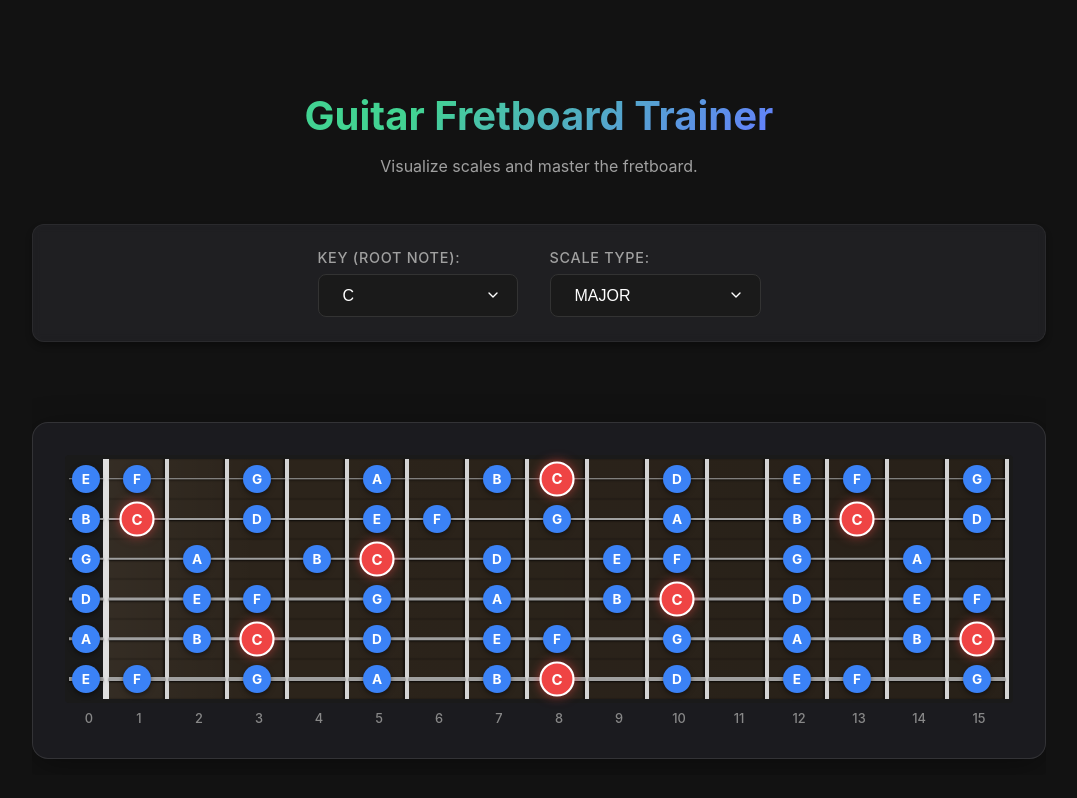
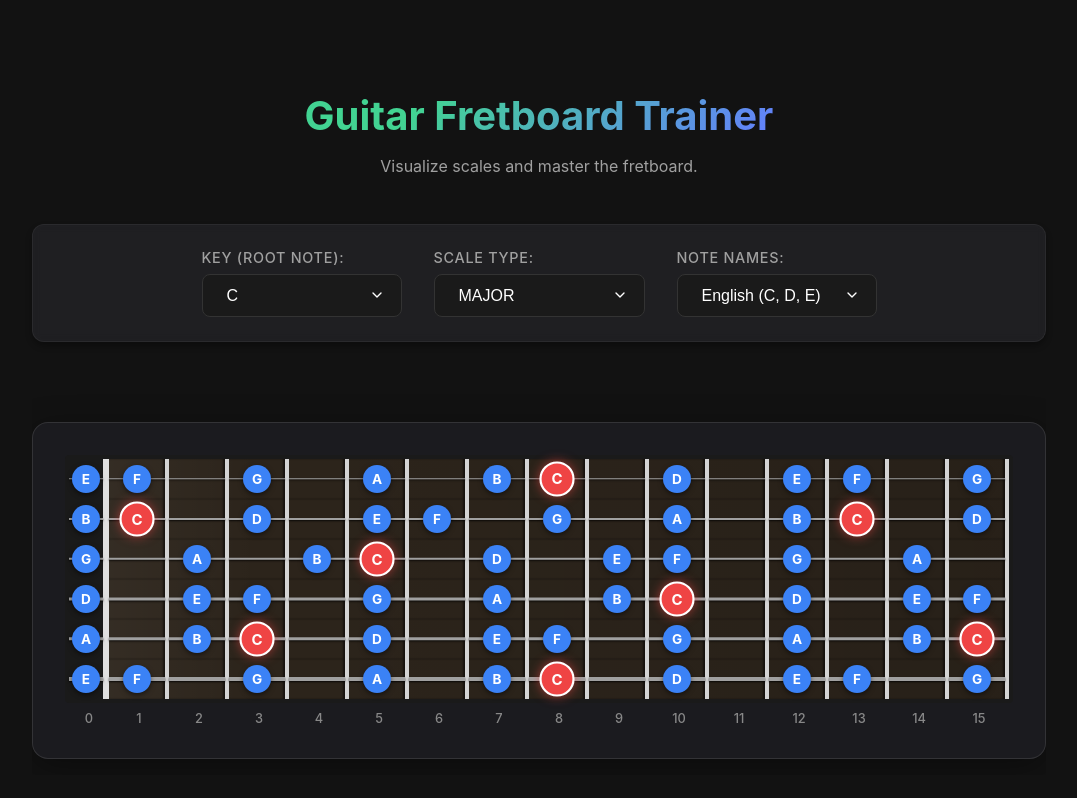
Before and after one commit to francisco-ebi/fretboard-trainer, a React (Vite) app: page / in a window 1280 px wide. Shown: the top 798 px of the page, without its empty margins (101-1178 px from the left). Built offline with nearby package versions, Linux system fonts and the light colour scheme.

Commit message:
feat: added solfege note names

```diff
--- a/src/App.tsx
+++ b/src/App.tsx
@@ -2,11 +2,12 @@ import { useState } from 'react';
 import './App.css'; // We might remove this if we use index.css for everything, but keeping for standard structure
 import Fretboard from './components/Fretboard';
 import Controls from './components/Controls';
-import { getScale, type Note, type ScaleType } from './utils/musicTheory';
+import { getScale, type Note, type ScaleType, type NamingSystem } from './utils/musicTheory';
 
 function App() {
   const [selectedRoot, setSelectedRoot] = useState<Note>('C');
   const [selectedScale, setSelectedScale] = useState<ScaleType>('MAJOR');
+  const [namingSystem, setNamingSystem] = useState<NamingSystem>('ENGLISH');
 
   const scaleNotes = getScale(selectedRoot, selectedScale);
 
@@ -23,12 +24,15 @@ function App() {
           onRootChange={setSelectedRoot}
           selectedScale={selectedScale}
           onScaleChange={setSelectedScale}
+          namingSystem={namingSystem}
+          onNamingSystemChange={setNamingSystem}
         />
 
         <div className="fretboard-wrapper">
           <Fretboard
             selectedRoot={selectedRoot}
             scaleNotes={scaleNotes}
+            namingSystem={namingSystem}
           />
         </div>
       </main>
--- a/src/components/Controls.tsx
+++ b/src/components/Controls.tsx
@@ -1,5 +1,5 @@
 import React from 'react';
-import { CHROMATIC_SCALE, SCALES, type Note, type ScaleType } from '../utils/musicTheory';
+import { CHROMATIC_SCALE, SCALES, type Note, type ScaleType, type NamingSystem } from '../utils/musicTheory';
 import './Controls.css';
 
 interface ControlsProps {
@@ -7,9 +7,18 @@ interface ControlsProps {
     onRootChange: (root: Note) => void;
     selectedScale: ScaleType;
     onScaleChange: (scale: ScaleType) => void;
+    namingSystem: NamingSystem;
+    onNamingSystemChange: (system: NamingSystem) => void;
 }
 
-const Controls: React.FC<ControlsProps> = ({ selectedRoot, onRootChange, selectedScale, onScaleChange }) => {
+const Controls: React.FC<ControlsProps> = ({
+    selectedRoot,
+    onRootChange,
+    selectedScale,
+    onScaleChange,
+    namingSystem,
+    onNamingSystemChange
+}) => {
     return (
         <div className="controls">
             <div className="control-group">
@@ -41,6 +50,18 @@ const Controls: React.FC<ControlsProps> = ({ selectedRoot, onRootChange, selecte
                     ))}
                 </select>
             </div>
+
+            <div className="control-group">
+                <label htmlFor="naming-select">Note Names:</label>
+                <select
+                    id="naming-select"
+                    value={namingSystem}
+                    onChange={(e) => onNamingSystemChange(e.target.value as NamingSystem)}
+                >
+                    <option value="ENGLISH">English (C, D, E)</option>
+                    <option value="SOLFEGE">Solfège (Do, Re, Mi)</option>
+                </select>
+            </div>
         </div>
     );
 };
--- a/src/components/Fretboard.tsx
+++ b/src/components/Fretboard.tsx
@@ -1,16 +1,17 @@
 import React from 'react';
-import { getNoteAtPosition, type Note } from '../utils/musicTheory';
+import { getNoteAtPosition, getNoteName, type Note, type NamingSystem } from '../utils/musicTheory';
 import './Fretboard.css';
 
 interface FretboardProps {
     selectedRoot: Note;
     scaleNotes: Note[];
+    namingSystem: NamingSystem;
 }
 
 const STRINGS = 6;
 const FRETS = 15; // 0 (open) to 15
 
-const Fretboard: React.FC<FretboardProps> = ({ selectedRoot, scaleNotes }) => {
+const Fretboard: React.FC<FretboardProps> = ({ selectedRoot, scaleNotes, namingSystem }) => {
     // Generate the fretboard data structure
     // We want to render strings from High E (top visual) to Low E (bottom visual) usually?
     // Or standard tab view: Top line = High E (String 1), Bottom line = Low E (String 6)
@@ -45,7 +46,7 @@ const Fretboard: React.FC<FretboardProps> = ({ selectedRoot, scaleNotes }) => {
                     {/* The note marker */}
                     {isNoteInScale && (
                         <div className={`note-marker ${isRoot ? 'root-note' : ''}`}>
-                            {note}
+                            {getNoteName(note, namingSystem)}
                         </div>
                     )}
 
--- a/src/utils/musicTheory.ts
+++ b/src/utils/musicTheory.ts
@@ -1,4 +1,20 @@
 export type Note = string;
+export type NamingSystem = 'ENGLISH' | 'SOLFEGE';
+
+const SOLFEGE_MAP: Record<string, string> = {
+    'C': 'Do', 'C#': 'Do#',
+    'D': 'Re', 'D#': 'Re#',
+    'E': 'Mi',
+    'F': 'Fa', 'F#': 'Fa#',
+    'G': 'Sol', 'G#': 'Sol#',
+    'A': 'La', 'A#': 'La#',
+    'B': 'Si'
+};
+
+export const getNoteName = (note: Note, system: NamingSystem): string => {
+    if (system === 'ENGLISH') return note;
+    return SOLFEGE_MAP[note] || note;
+};
 
 export const CHROMATIC_SCALE: Note[] = [
     'C', 'C#', 'D', 'D#', 'E', 'F', 'F#', 'G', 'G#', 'A', 'A#', 'B'
```
